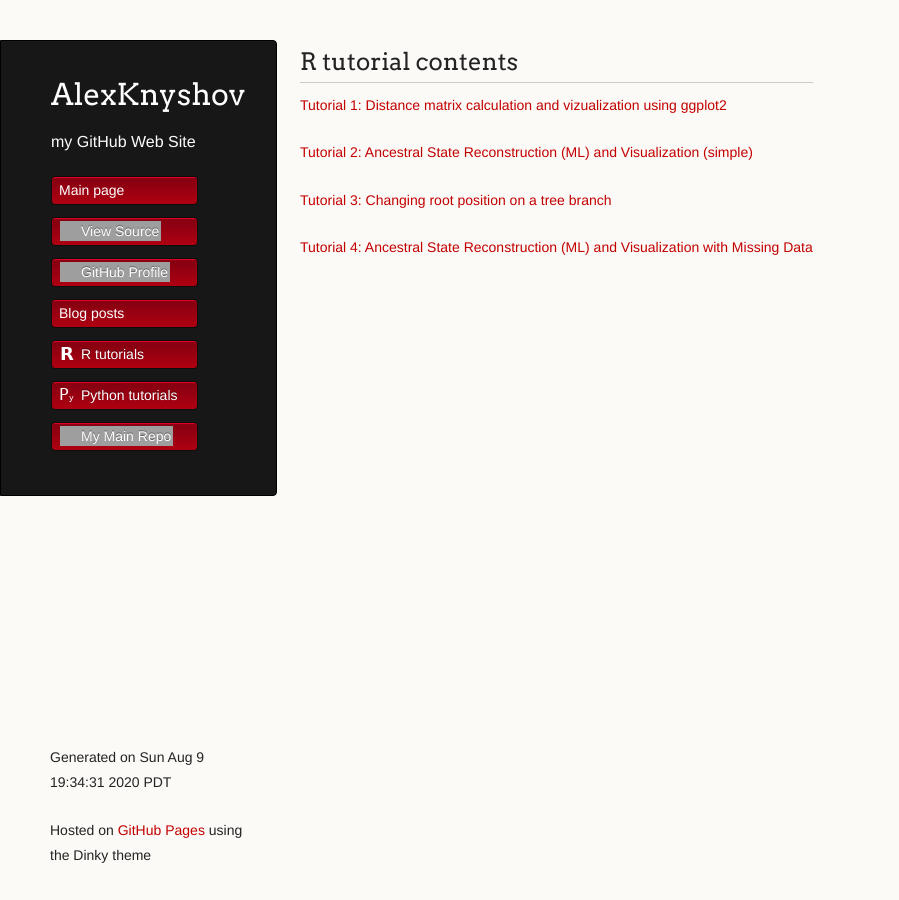
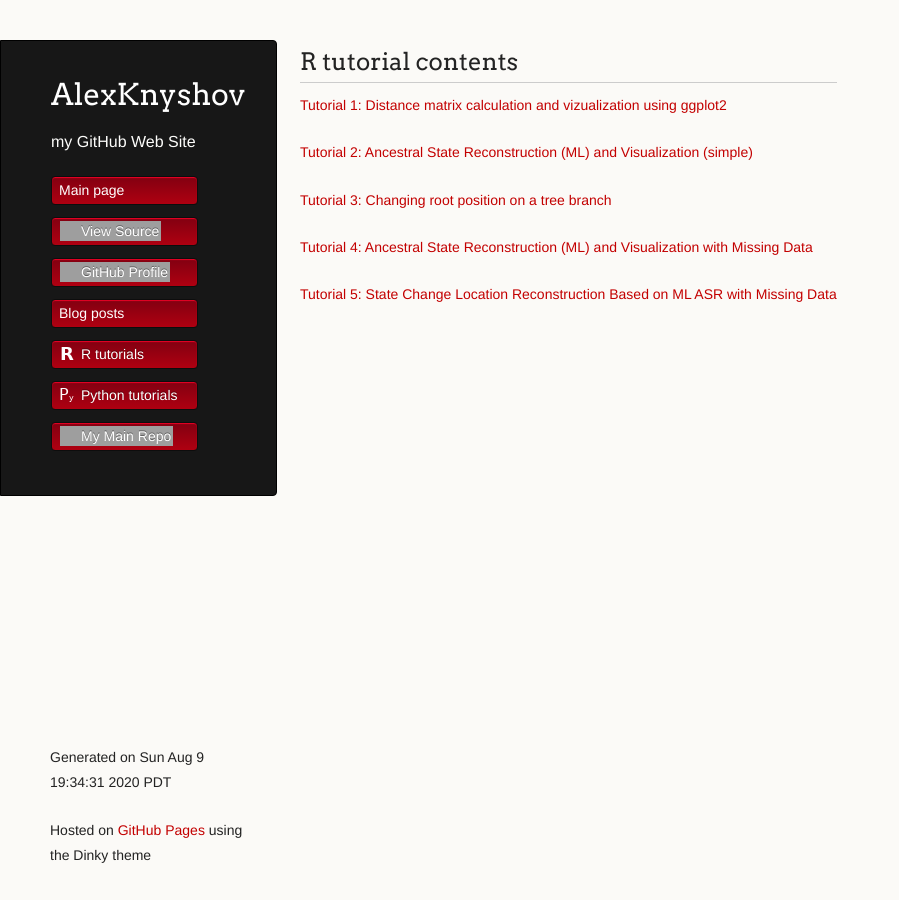
Before and after one commit to AlexKnyshov/AlexKnyshov.github.io, a Jekyll site: the page built from R_pages.md, in a window 1280 px wide, cut to the strip 0-900 px from the top of the page. Shown: the whole strip, without its empty margins (0-899 px from the left). Built offline with Jekyll 4.4.1, drawn with Linux system fonts in a browser that asks for light colours; a script that is not in the unit is left out; our own code applies the rules of GitHub Pages for plain Markdown files; grey boxes are pictures that could not be loaded.

Commit message:
add tutorial 5

```diff
--- a/R_pages.md
+++ b/R_pages.md
@@ -10,3 +10,5 @@
 [Tutorial 3: Changing root position on a tree branch]({{ site.url }}/R/page3.html)
 
 [Tutorial 4: Ancestral State Reconstruction (ML) and Visualization with Missing Data]({{ site.url }}/R/page4.html)
+
+[Tutorial 5: State Change Location Reconstruction Based on ML ASR with Missing Data]({{ site.url }}/R/page5.html)
```
